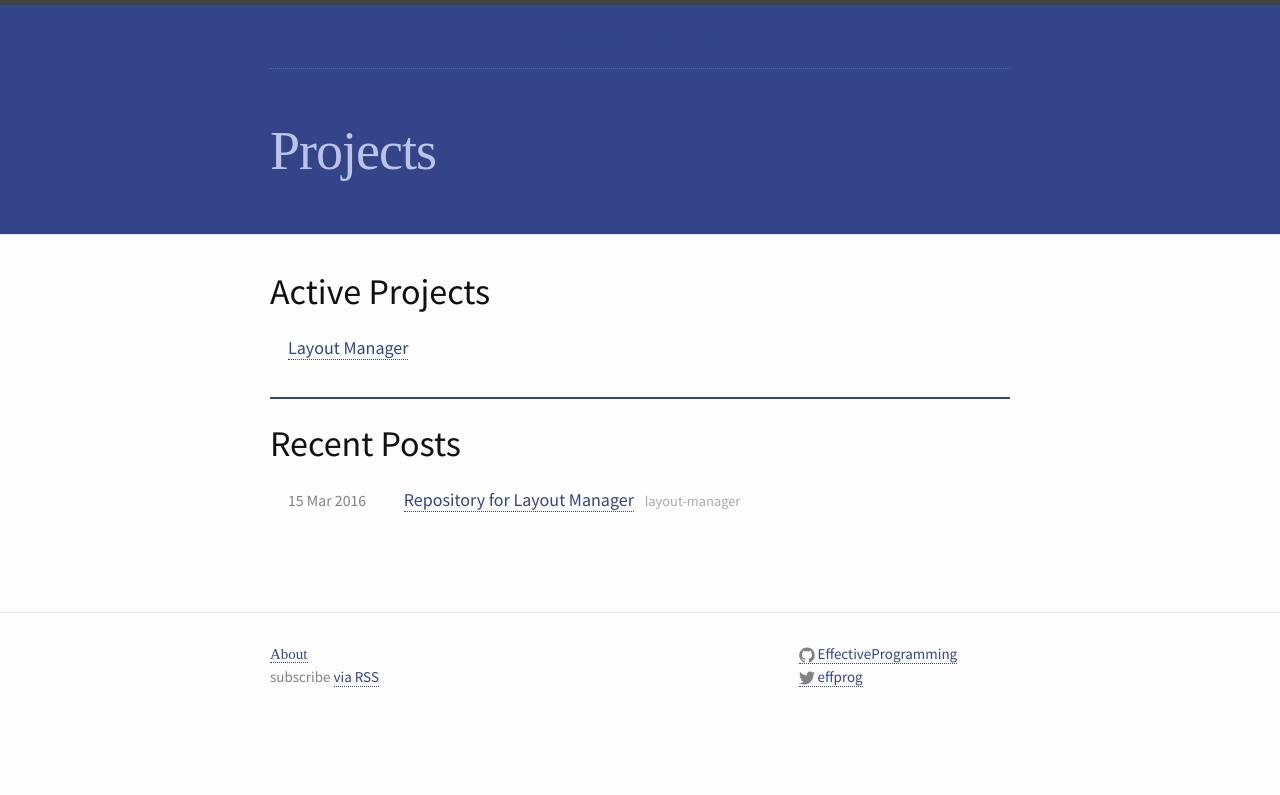
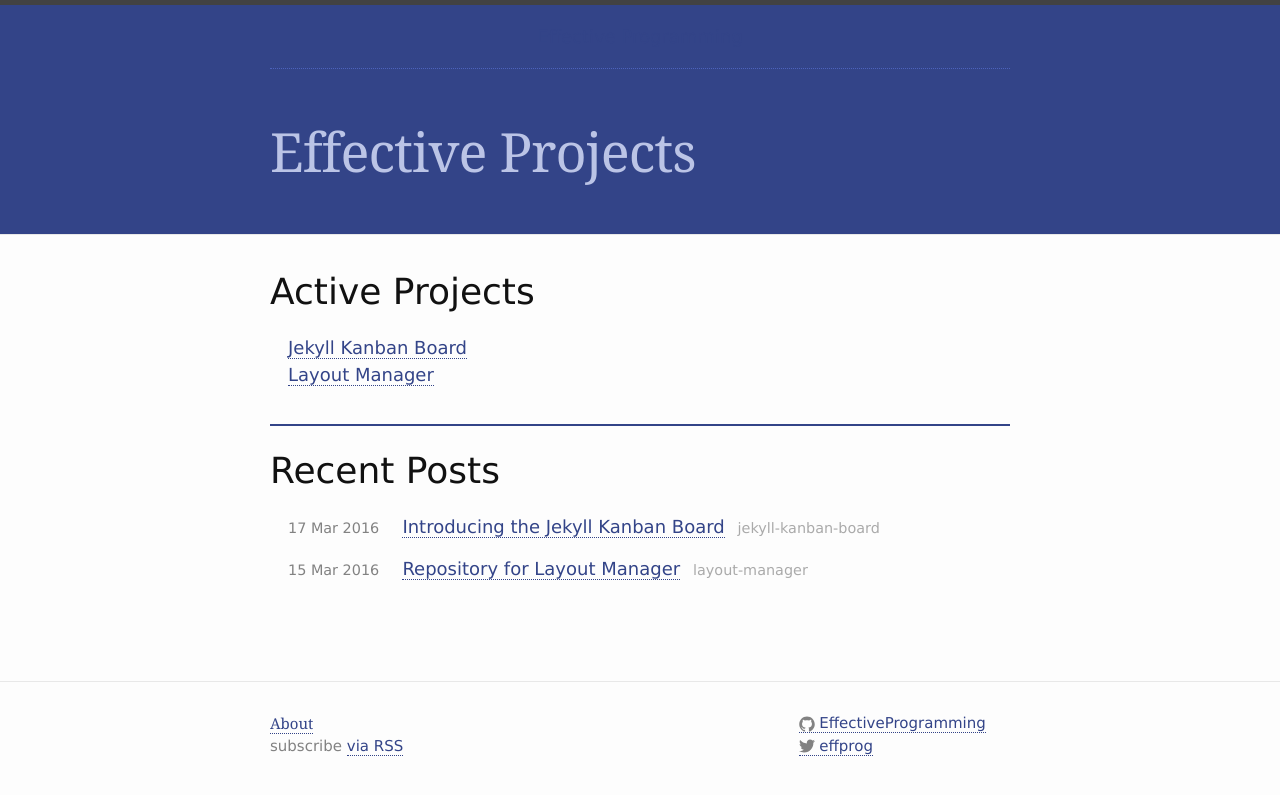
Before and after one commit to EffectiveProgramming-Websites/com.effectiveprogramming.projects, a Jekyll site: the page built from index.html, in a window 1280 px wide. Shown: the top 795 px of the page. Built offline with Jekyll 4.4.1, drawn with Linux system fonts in a browser that asks for light colours; some web fonts are replaced.

Commit message:
Added Jekyll Kanban board post.

````diff
--- a/_config.yml
+++ b/_config.yml
@@ -1,5 +1,5 @@
 # Site settings
-title: Projects
+title: Effective Projects
 description: > # this means to ignore newlines until "baseurl:"
   Effective Programming Projects
 baseurl: "" # the subpath of your site, e.g. /blog/
--- a/_includes/head.html
+++ b/_includes/head.html
@@ -5,7 +5,6 @@
 
   <title>{% if page.title %}{{ page.title }}{% else %}{{ site.title }}{% endif %} | Effective Programming</title>
   <meta name="description" content="{% if page.excerpt %}{{ page.excerpt | strip_html | strip_newlines | truncate: 160 }}{% else %}{{ site.description }}{% endif %}">
-  <link href='https://fonts.googleapis.com/css?family=Source+Serif+Pro|Source+Sans+Pro:400,600,700' rel='stylesheet' type='text/css'>
   <link rel="stylesheet" href="{{ "/css/main.css" | prepend: site.baseurl }}">
   <link rel="canonical" href="{{ page.url | replace:'index.html','' | prepend: site.baseurl | prepend: site.url }}">
   <link rel="alternate" type="application/rss+xml" title="{{ site.title }}" href="{{ "/feed.xml" | prepend: site.baseurl | prepend: site.url }}" />
--- a/css/main.scss
+++ b/css/main.scss
@@ -6,9 +6,9 @@
 
 
 // Our variables
-$base-font-family: 'Source Sans Pro', Verdana, Tahoma, "Lucida Sans", Helvetica, Arial, sans-serif;
+$base-font-family: Verdana, Tahoma, "Lucida Sans", Helvetica, Arial, sans-serif;
 $base-font-size:   18px;
-$small-font-size:  $base-font-size * 0.875;
+$small-font-size:  $base-font-size * 0.8;
 $base-line-height: 1.5;
 
 $spacing-unit:     30px;
@@ -27,7 +27,7 @@ $content-width:    800px;
 $on-palm:          600px;
 $on-laptop:        800px;
 
-$title-font-family: 'Source Serif Pro';
+$title-font-family: Georgia;
 $theme-color: #334488;
 $brand-color: #334488;
 
--- /dev/null
+++ b/jekyll-kanban-board/_posts/2016-03-17-introduction.md
@@ -0,0 +1,13 @@
+---
+layout: post
+title: Introducing the Jekyll Kanban Board
+---
+
+I've published an example of how I'm using [Jekyll](http://jekyllrb.com) to realize a Kanban board. I am using the [gh-pages](https://help.github.com/articles/creating-project-pages-manually/) capability to github to do this. Basically, I created a ```gh_pages``` branch in an unrelated project [Kanban Tool](https://github.com/FuzzyBearings/Kanban-Tool) and keep the pages in that branch. Github recognizes this branch and publishes them publicly for me.
+
+In case it isn't obvious, _Kanban Tool_ is actually an iOS project I am working on and not directly related to the Kanban board I am demonstrating. I know it is confusing. I wouldn't mind documenting this a bit more in the future but I have no idea how many people would find value in that so I thought I'd post this now and see what kind of response I get.
+
+## TL;DR
+
+- [Github](https://github.com/FuzzyBearings/Kanban-Tool)
+- [Kanban Tool](http://fuzzybearings.github.io/Kanban-Tool/index.html)
--- /dev/null
+++ b/jekyll-kanban-board/index.html
@@ -0,0 +1,18 @@
+---
+layout: page
+title: Jekyll Kanban Board
+active: true
+---
+
+<p>While tools like <a href="http://www.leankit.com">Lean Kit</a> <a href="http://www.kanbanize.com">Kanbanize</a> appear to be useful, I wanted something slightly less expensive and literally easier to own. My first attempt at this is to create a Kanban board over the <a href="http://jekyllrb.com">Jekyll</a> platform.</p>
+
+<p>It isn't a gem or <em>downloadable</em> per se as much as it is simply an example of one way to use Jekyll. It lives perpetually in all of my projects and honestly, it will likely differ between instances as I explore different ways to track stories.</p>
+
+<div class="posts">
+	<h1>Related Posts</h1>
+	{% for post in site.categories.jekyll-kanban-board %}
+	<p>
+		<span class="post-meta">{{ post.date | date: "%-d %b %Y" }}</span><a href="{{ post.url | prepend: site.baseurl }}">{{ post.title }}</a>&nbsp;<span class="post-tags">{{ post.categories | join: ', ' }}</span>
+	</p>
+	{% endfor %}
+</div>
````
